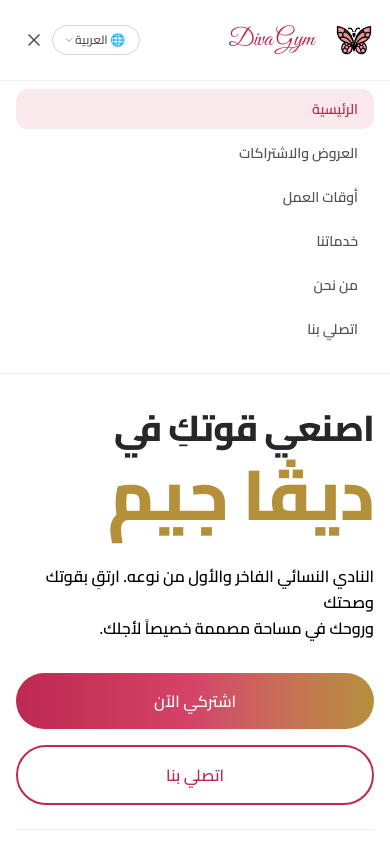
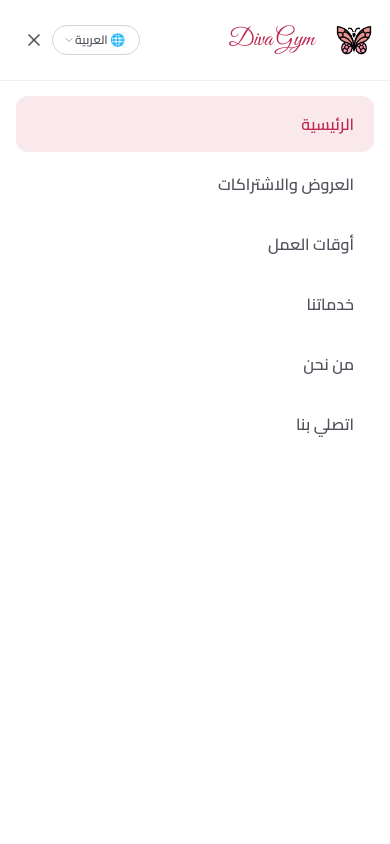
Before and after one commit to pandara-tech/divagym, a Next.js app: page / in a window 390 px wide. Both pictures are taken after a click on the button "Open Menu". Shown: the top 844 px of the page. Built offline with nearby package versions, Linux system fonts and the light colour scheme.

Commit message:
Mobile menu: full-screen overlay from header, scroll-to-top on all tabs

```diff
--- a/app/page.tsx
+++ b/app/page.tsx
@@ -465,13 +465,13 @@
       <AnimatePresence>
         {mobileMenuOpen && (
           <motion.div
-            initial={{ opacity: 0, height: 0 }}
-            animate={{ opacity: 1, height: 'auto' }}
-            exit={{ opacity: 0, height: 0 }}
-            className="md:hidden bg-white/70 backdrop-blur-md border-b border-zinc-200/60"
+            initial={{ opacity: 0 }}
+            animate={{ opacity: 1 }}
+            exit={{ opacity: 0 }}
+            className="fixed inset-0 top-20 z-30 bg-white md:hidden"
             id="mobile-nav-drawer"
           >
-            <div className="px-4 pt-2 pb-6 space-y-1">
+            <div className="px-4 pt-4 pb-8 space-y-1 overflow-y-auto h-full">
               {[
                 { id: 'home', label: t.navHome },
                 { id: 'offers', label: t.navOffers },
@@ -487,7 +487,7 @@
                     setMobileMenuOpen(false);
                     window.scrollTo(0, 0);
                   }}
-                  className={`w-full text-right rtl:text-right px-4 py-2.5 rounded-xl text-sm font-semibold transition-colors flex items-center justify-between ${
+                  className={`w-full text-right rtl:text-right px-5 py-4 rounded-xl text-base font-semibold transition-colors flex items-center justify-between ${
                     activeTab === link.id
                       ? 'bg-brand-600/10 text-brand-600'
                       : 'text-zinc-600 hover:text-brand-600 hover:bg-zinc-100/50'
```
